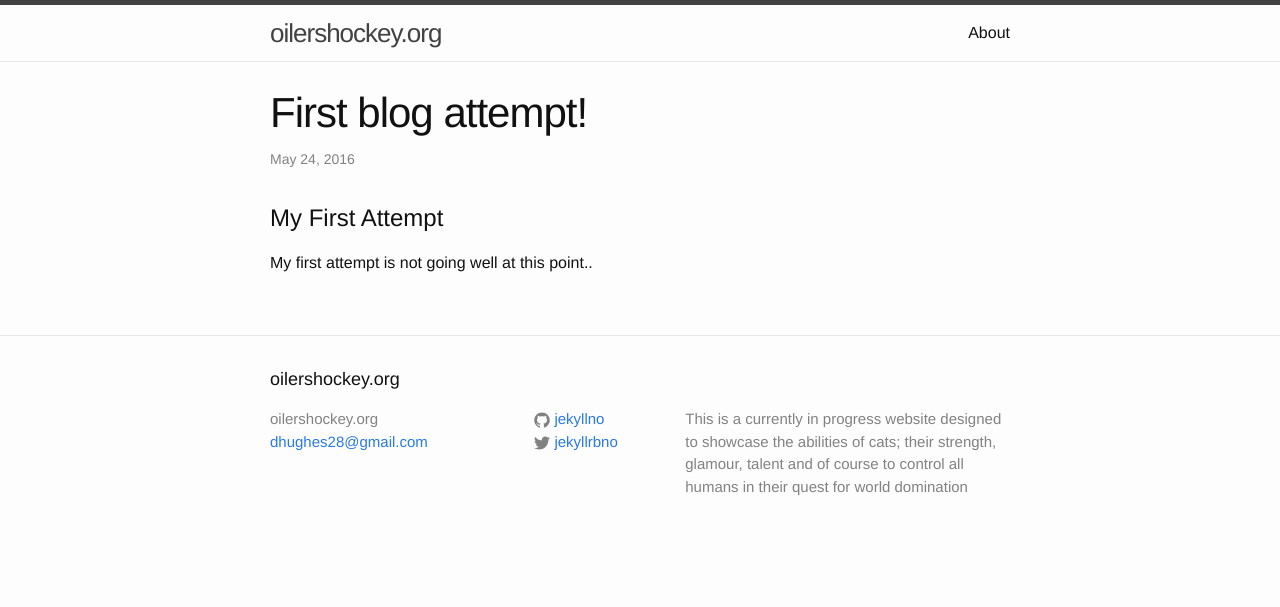
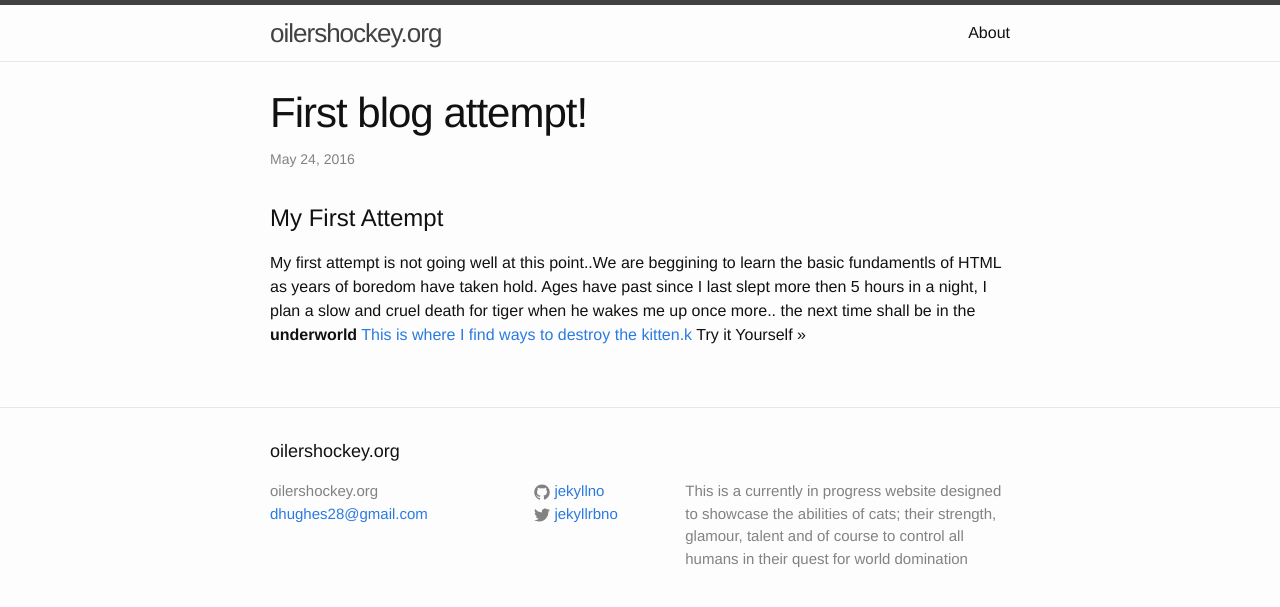
Before and after one commit to Dhughes06/Dhughes06.github.io, a Jekyll site: the page built from _posts/2016-05-17-ayogirl.markdown, in a window 1280 px wide. Shown: the top 607 px of the page. Built offline with Jekyll 4.4.1, drawn with Linux system fonts in a browser that asks for light colours.

Commit message:
Update 2016-05-17-ayogirl.markdown

```diff
--- a/_posts/2016-05-17-ayogirl.markdown
+++ b/_posts/2016-05-17-ayogirl.markdown
@@ -10,6 +10,8 @@ categories: First blog Attempt!
 </head>
 <body>
 <h1>My First Attempt</h1>
-<p>My first attempt is not going well at this point..</p>
+<p>My first attempt is not going well at this point..We are beggining to learn the basic fundamentls of HTML as years of boredom have taken hold. Ages have past since I last slept more then 5 hours in a night, I plan a slow and cruel death for tiger when he wakes me up once more.. the next time shall be in the <b>underworld</b> <a href="www.google.com">This is where I find ways to destroy the kitten.k</a>
+Try it Yourself »
+</p>
 </body>
 </html>
```
